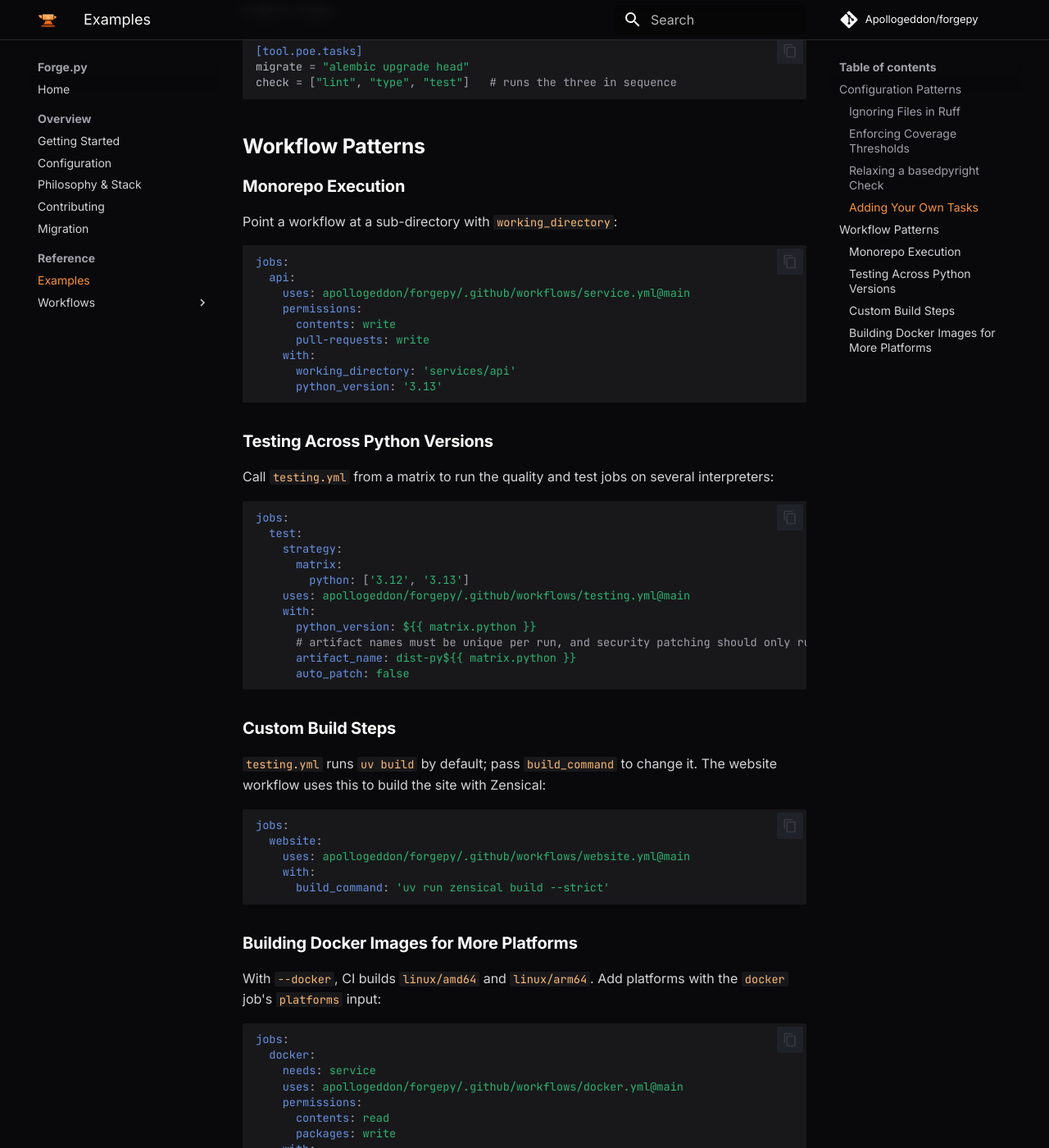
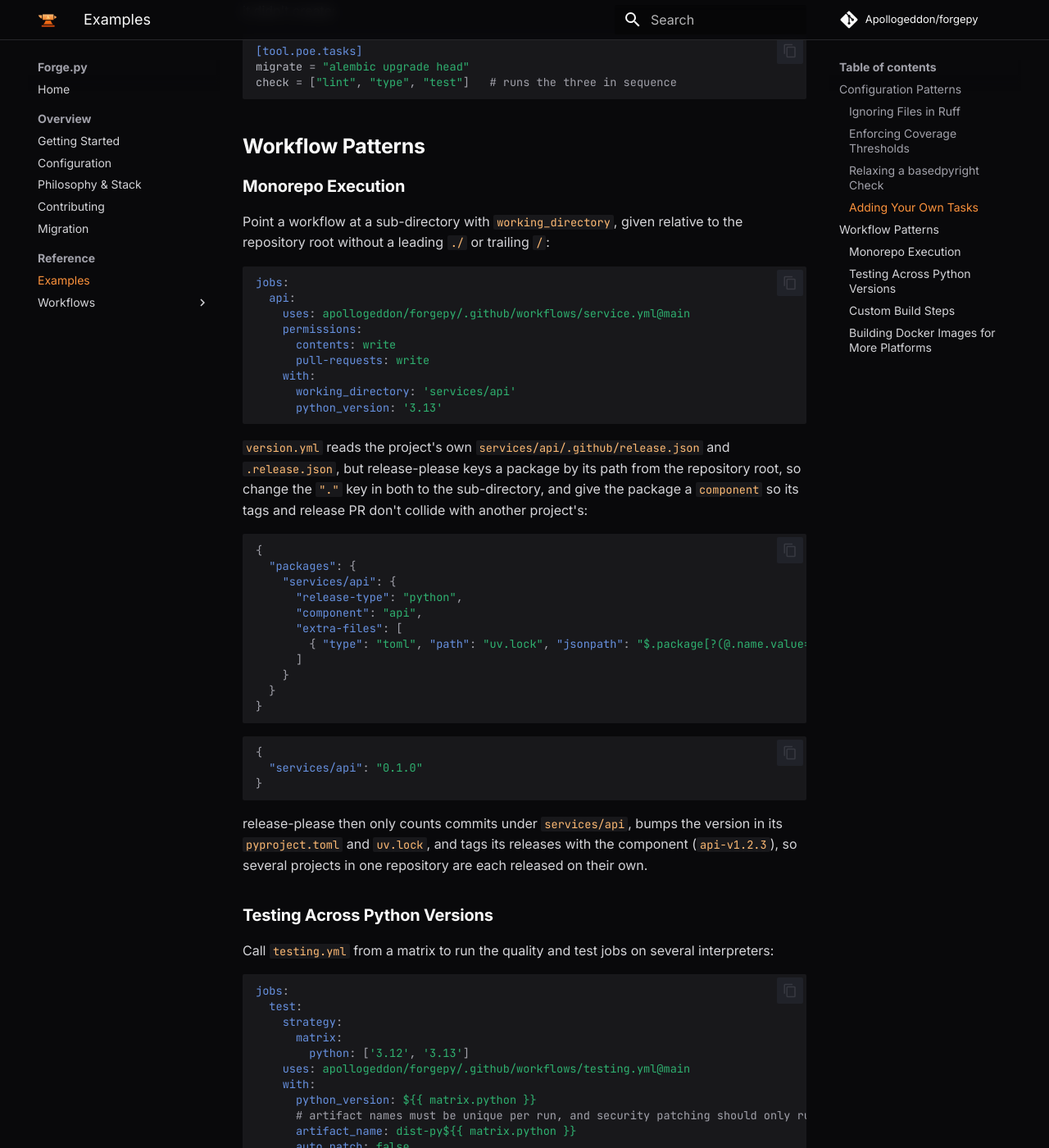
Before and after one commit to Apollogeddon/forgepy, an MkDocs documentation site: the page built from docs/docs/examples.md, in a window 1280 px wide and 1400 px high, scrolled down 1229 px. Shown: the whole window at 82% size. Built offline with MkDocs 1.6.1 and Material for MkDocs 9.7.7, drawn with Linux system fonts in a browser that asks for light colours; comment, search, counter and statistics services are not loaded.

Commit message:
fix(ci): use working_directory in version.yml
version.yml declared working_directory but always read the repository
root's .github/release.json, so a project in a sub-directory couldn't be
released. Read the project's own release config, and its path-prefixed
release-please outputs rather than releases_created, which is true when any
package in the repository is released.

````diff
--- a/docs/docs/examples.md
+++ b/docs/docs/examples.md
@@ -67,7 +67,7 @@
 
 ### Monorepo Execution
 
-Point a workflow at a sub-directory with `working_directory`:
+Point a workflow at a sub-directory with `working_directory`, given relative to the repository root without a leading `./` or trailing `/`:
 
 ```yaml
 jobs:
@@ -80,6 +80,30 @@
       working_directory: 'services/api'
       python_version: '3.13'
 ```
+
+`version.yml` reads the project's own `services/api/.github/release.json` and `.release.json`, but release-please keys a package by its path from the repository root, so change the `"."` key in both to the sub-directory, and give the package a `component` so its tags and release PR don't collide with another project's:
+
+```json
+{
+  "packages": {
+    "services/api": {
+      "release-type": "python",
+      "component": "api",
+      "extra-files": [
+        { "type": "toml", "path": "uv.lock", "jsonpath": "$.package[?(@.name.value=='api')].version" }
+      ]
+    }
+  }
+}
+```
+
+```json
+{
+  "services/api": "0.1.0"
+}
+```
+
+release-please then only counts commits under `services/api`, bumps the version in its `pyproject.toml` and `uv.lock`, and tags its releases with the component (`api-v1.2.3`), so several projects in one repository are each released on their own.
 
 ### Testing Across Python Versions
 
````
Also changed, not shown: docs/docs/workflows/reference.md (+2 -2 lines), 2 other files.
